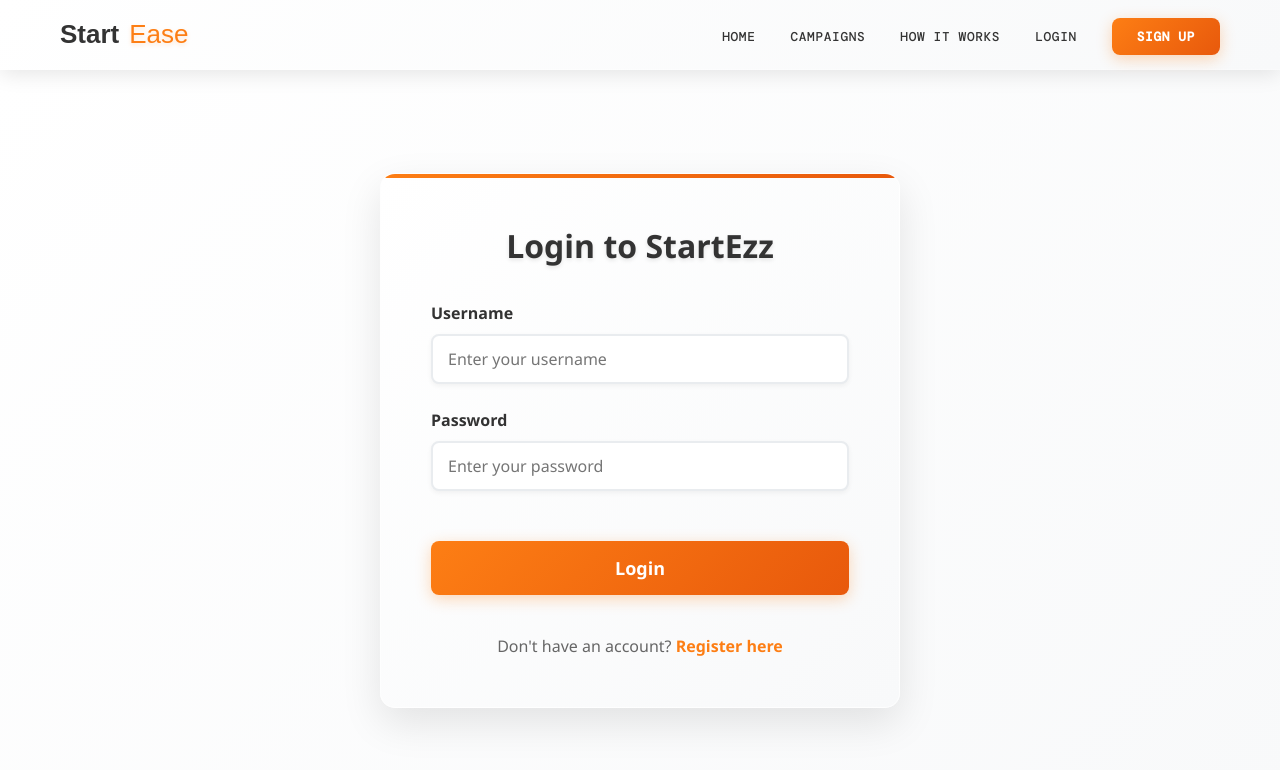
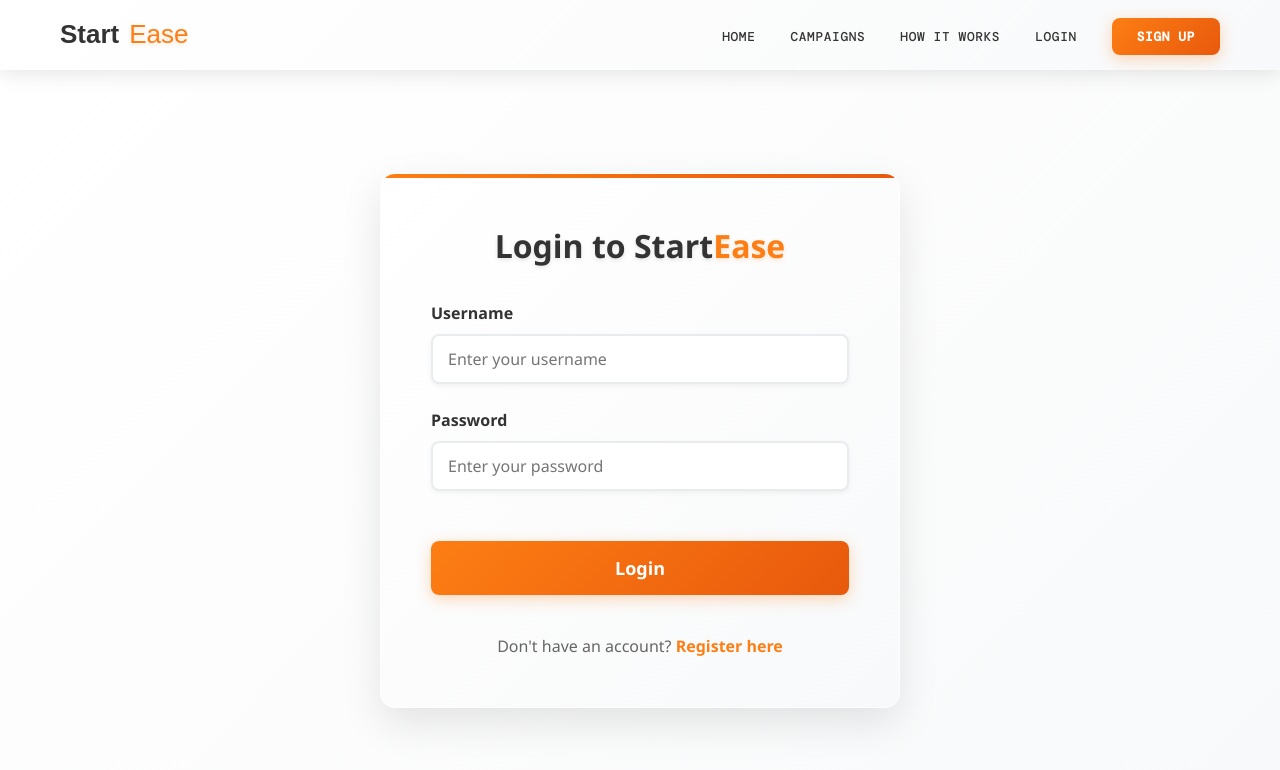
Before and after one commit to vision-bhattarai/HAL82-VARS, a React (Create React App) app in the folder frontend/: page /login in a window 1280 px wide. Shown: the top 770 px of the page. Built offline with nearby package versions, Linux system fonts and the light colour scheme; no server answers; a web font is replaced by a local one.

Commit message:
updated the login page

```diff
--- a/frontend/src/pages/Auth.css
+++ b/frontend/src/pages/Auth.css
@@ -39,6 +39,11 @@
   color: #333;
   font-weight: bold;
   text-shadow: 0 2px 4px rgba(0,0,0,0.1);
+}
+
+.ease-orange {
+  color: #fd7e14;
+  text-shadow: 0 2px 4px rgba(253, 126, 20, 0.2);
 }
 
 .auth-form {
--- a/frontend/src/pages/Login.js
+++ b/frontend/src/pages/Login.js
@@ -40,7 +40,7 @@ function Login({ onLoginSuccess }) {
     <div className="auth-container page-container">
       <div className="auth-form-wrapper">
         <div className="auth-card">
-          <h1 className="form-title">Login to StartEzz</h1>
+          <h1 className="form-title">Login to Start<span className="ease-orange">Ease</span></h1>
 
           {error && <div className="error-message">{error}</div>}
 
```
